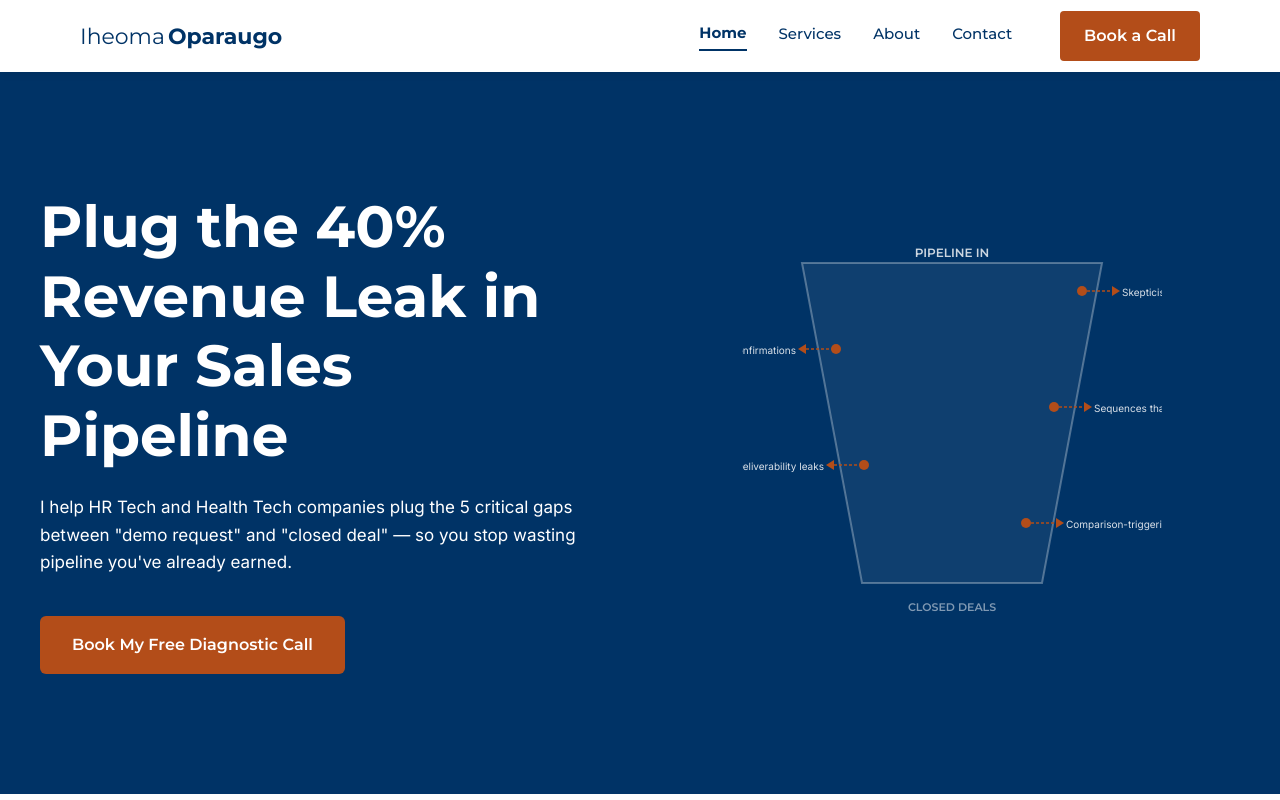
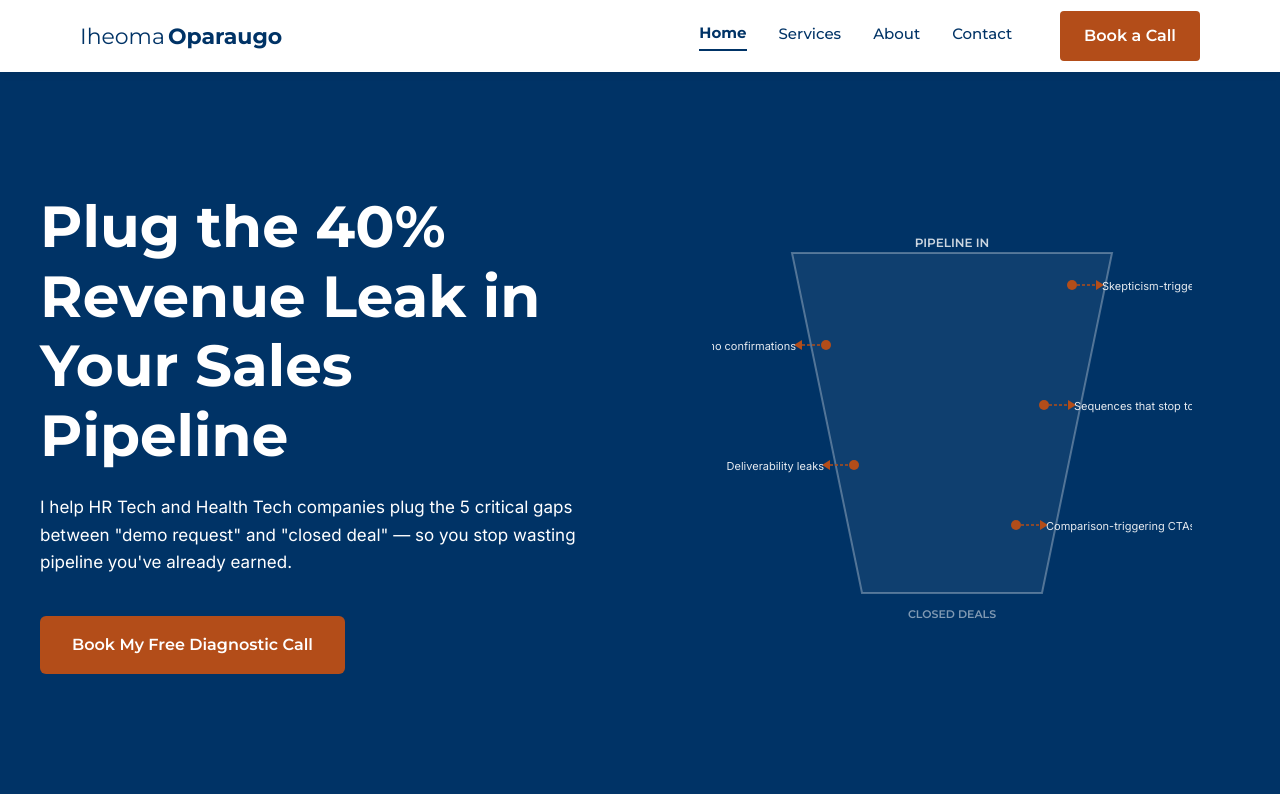
Before and after one commit to Homi011/iheoma-oparaugo, a Next.js app: page / in a window 1280 px wide. Shown: the top 800 px of the page. Built offline with nearby package versions, Linux system fonts and the light colour scheme.

Commit message:
Fix HeroSVG label overflow

```diff
--- a/app/components/HeroSVG.jsx
+++ b/app/components/HeroSVG.jsx
@@ -8,49 +8,39 @@ export default function HeroSVG() {
   ];
 
   return (
-      <svg width="420" height="380" viewBox="0 0 420 380" xmlns="http://www.w3.org/2000/svg">
+    <svg width="480" height="400" viewBox="0 0 480 400" xmlns="http://www.w3.org/2000/svg">
       {/* Funnel body */}
-        <polygon points="60,20 360,20 300,340 120,340" fill="none" stroke="rgba(255,255,255,0.3)" strokeWidth="2" />
-
-        {/* Funnel fill */}
-        <polygon points="60,20 360,20 300,340 120,340" fill="rgba(255,255,255,0.06)" />
+      <polygon points="80,20 400,20 330,360 150,360" fill="rgba(255,255,255,0.06)" stroke="rgba(255,255,255,0.3)" strokeWidth="2" />
 
       {/* Top label */}
-        <text x="210" y="14" textAnchor="middle" fontFamily="Montserrat, sans-serif" fontWeight="600" fontSize="12" fill="rgba(255,255,255,0.8)">PIPELINE IN</text>
+      <text x="240" y="14" textAnchor="middle" fontFamily="Montserrat, sans-serif" fontWeight="600" fontSize="12" fill="rgba(255,255,255,0.8)">PIPELINE IN</text>
 
       {/* 5 leak points */}
       {leaks.map((label, i) => {
-          const y = 48 + i * 58;
-          const leftX = 80 + i * 14;
-          const rightX = 340 - i * 14;
+        const y = 52 + i * 60;
+        const leftX = 100 + i * 14;
+        const rightX = 360 - i * 14;
         const leakSide = i % 2 === 0 ? 'right' : 'left';
         const dotX = leakSide === 'right' ? rightX : leftX;
-          const textX = leakSide === 'right' ? dotX + 12 : dotX - 12;
+        const lineStart = leakSide === 'right' ? dotX : dotX - 24;
+        const lineEnd = leakSide === 'right' ? dotX + 24 : dotX;
+        const textX = leakSide === 'right' ? dotX + 30 : dotX - 30;
         const textAnchor = leakSide === 'right' ? 'start' : 'end';
 
         return (
           <g key={i}>
-              {/* Horizontal leak line */}
-              <line
-                x1={leakSide === 'right' ? dotX : dotX - 30}
-                y1={y}
-                x2={leakSide === 'right' ? dotX + 30 : dotX}
-                y2={y}
-                stroke="#b34d19" strokeWidth="1.5" strokeDasharray="3,2" />
-              {/* Leak dot */}
+            <line x1={lineStart} y1={y} x2={lineEnd} y2={y} stroke="#b34d19" strokeWidth="1.5" strokeDasharray="3,2" />
             <circle cx={dotX} cy={y} r="5" fill="#b34d19" />
-              {/* Drop indicator */}
             <polygon
-                points={`${leakSide === 'right' ? dotX + 30 : dotX - 30},${y - 5} ${leakSide === 'right' ? dotX + 38 : dotX - 38},${y} ${leakSide === 'right' ? dotX + 30 : dotX - 30},${y + 5}`}
+              points={`${leakSide === 'right' ? lineEnd : lineStart},${y - 5} ${leakSide === 'right' ? lineEnd + 8 : lineStart - 8},${y} ${leakSide === 'right' ? lineEnd : lineStart},${y + 5}`}
               fill="#b34d19" />
-              {/* Label */}
-              <text x={textX + (leakSide === 'right' ? 28 : -28)} y={y + 5} textAnchor={textAnchor} fontFamily="Inter, sans-serif" fontSize="10" fill="rgba(255,255,255,0.85)">{label}</text>
+            <text x={textX} y={y + 5} textAnchor={textAnchor} fontFamily="Inter, sans-serif" fontSize="11" fill="rgba(255,255,255,0.9)">{label}</text>
           </g>
         );
       })}
 
       {/* Bottom label */}
-        <text x="210" y="368" textAnchor="middle" fontFamily="Montserrat, sans-serif" fontWeight="600" fontSize="11" fill="rgba(255,255,255,0.5)">CLOSED DEALS</text>
+      <text x="240" y="385" textAnchor="middle" fontFamily="Montserrat, sans-serif" fontWeight="600" fontSize="11" fill="rgba(255,255,255,0.5)">CLOSED DEALS</text>
     </svg>
   );
 }
```
Lines whose indentation alone changed are shown as unchanged.
